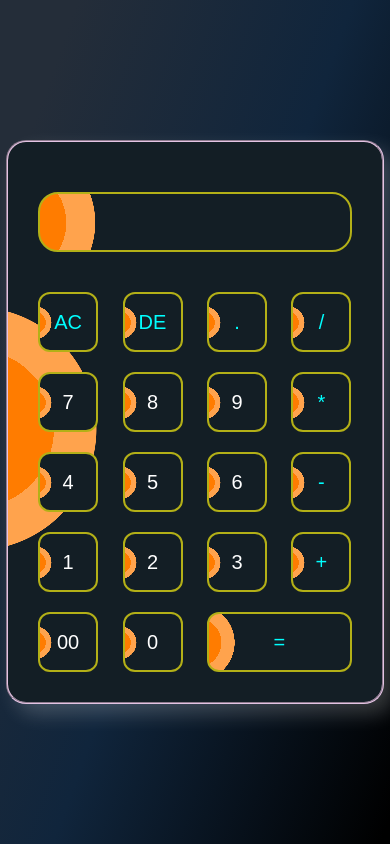
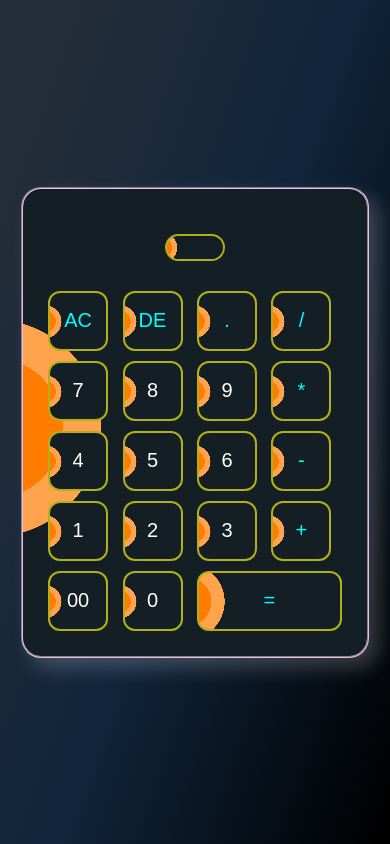
Before and after one commit to haran-irah/codingsamurai, a plain HTML site: page index.html in a window 390 px wide. Drawn offline with Linux system fonts and the light colour scheme.

Commit message:
Update style.css

```diff
--- a/style.css
+++ b/style.css
@@ -59,3 +59,21 @@ form input.equal
 form input.operator{
 color: aqua;
 }
+@media screen and (max-width: 600px) {
+    .calculator form {
+        align-items: center;
+    }
+
+    .calculator form > div {
+        flex-direction: column;
+        align-items: center;
+    }
+
+    .calculator form input {
+        margin: 5px;
+    }
+
+    .calculator form .display input {
+        font-size: 20px;
+    }
+}
```
